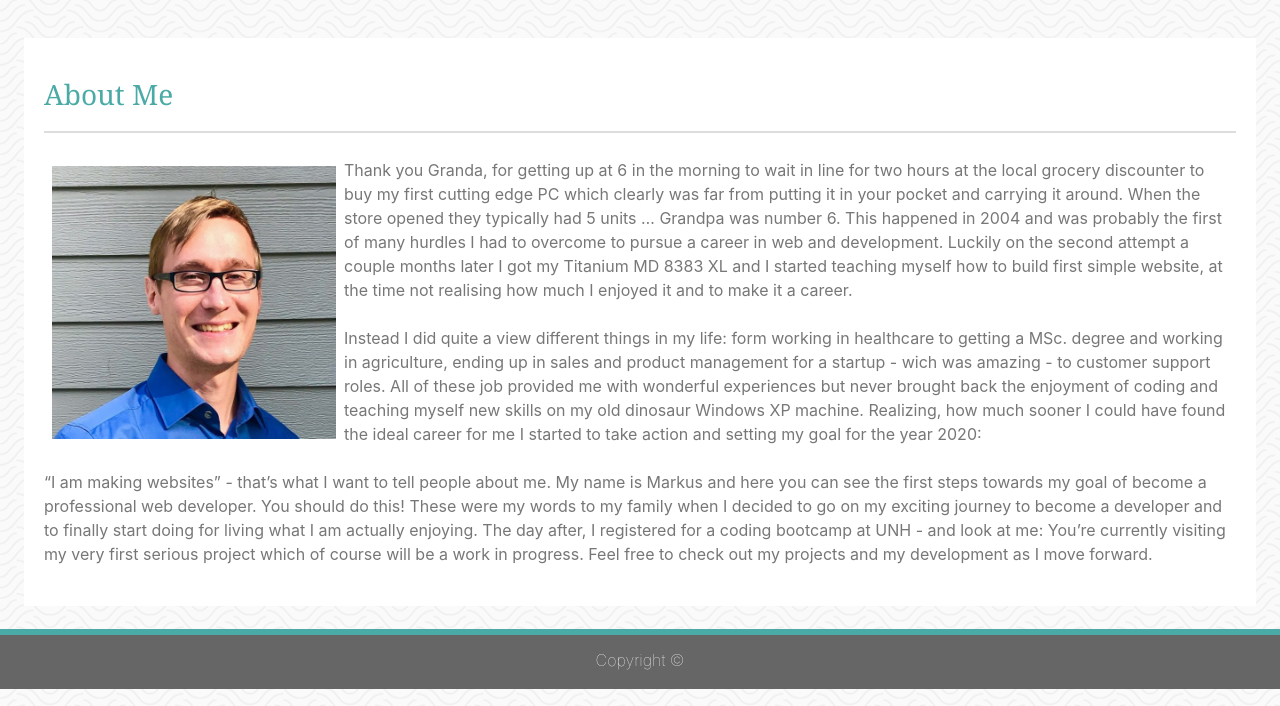
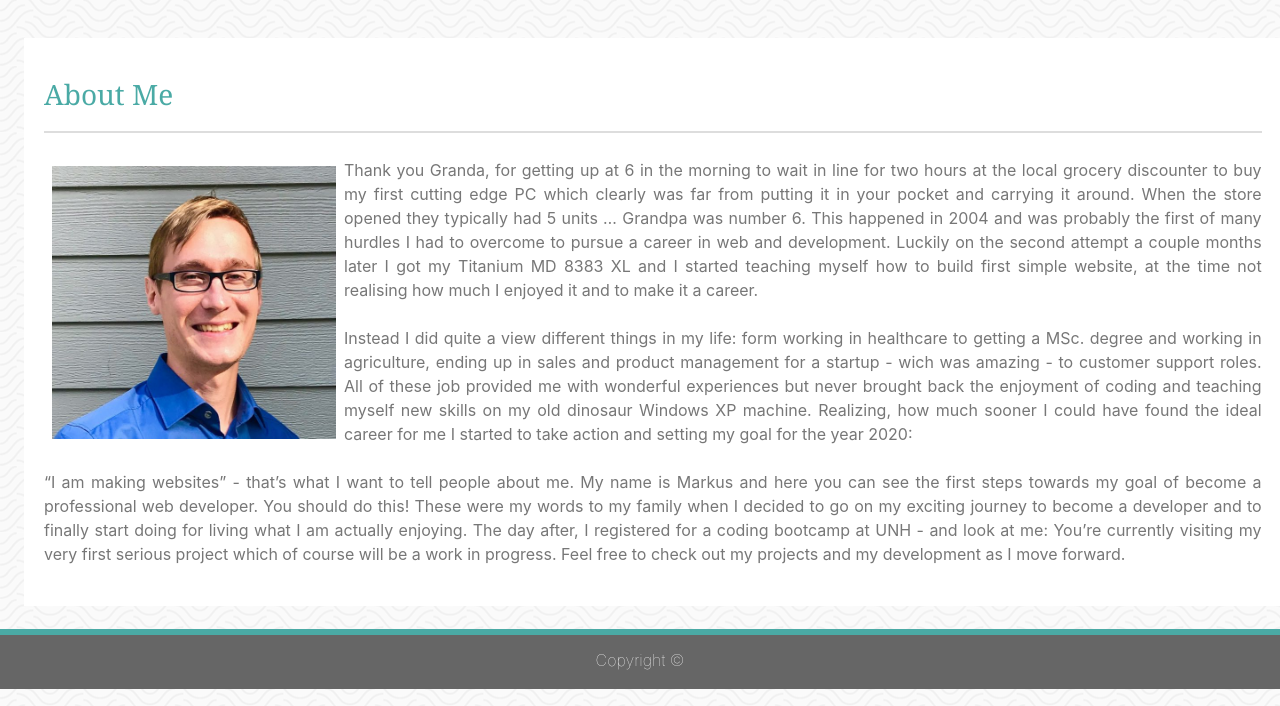
Before and after one commit to markus902/UNH-02-Bootstrap-Portfolio, a plain HTML site: page index.html in a window 1280 px wide. Shown: the part 111-817 px from the top of the page. Drawn offline with nearby package versions, Linux system fonts and the light colour scheme.

Commit message:
aligned content as justify

```diff
--- a/assets/style.css
+++ b/assets/style.css
@@ -1,6 +1,7 @@
 html{
     width: 100%
 }
+
 
 h1.name_tag_h1{
     float: left;
@@ -41,7 +42,7 @@ section.main_background{
     background-image: url("../images/papyrus.png");
     background-repeat: repeat;
     border-top: 2px solid #cccccc;
-    width: 100%;
+    width: 102%;
     height: 100%;
     margin:0 auto;
     padding-top: 15px;
@@ -78,12 +79,11 @@ p{
     color: #777777;
     line-height: 1.5;
     margin: 0;
+    text-align: justify;
 }
 
 h1.paragraph_headline{
-    float: left;
     color: #4aaaa5;
-    clear: both;
 }
 
 div.paragraph_image_wrapper{
```
